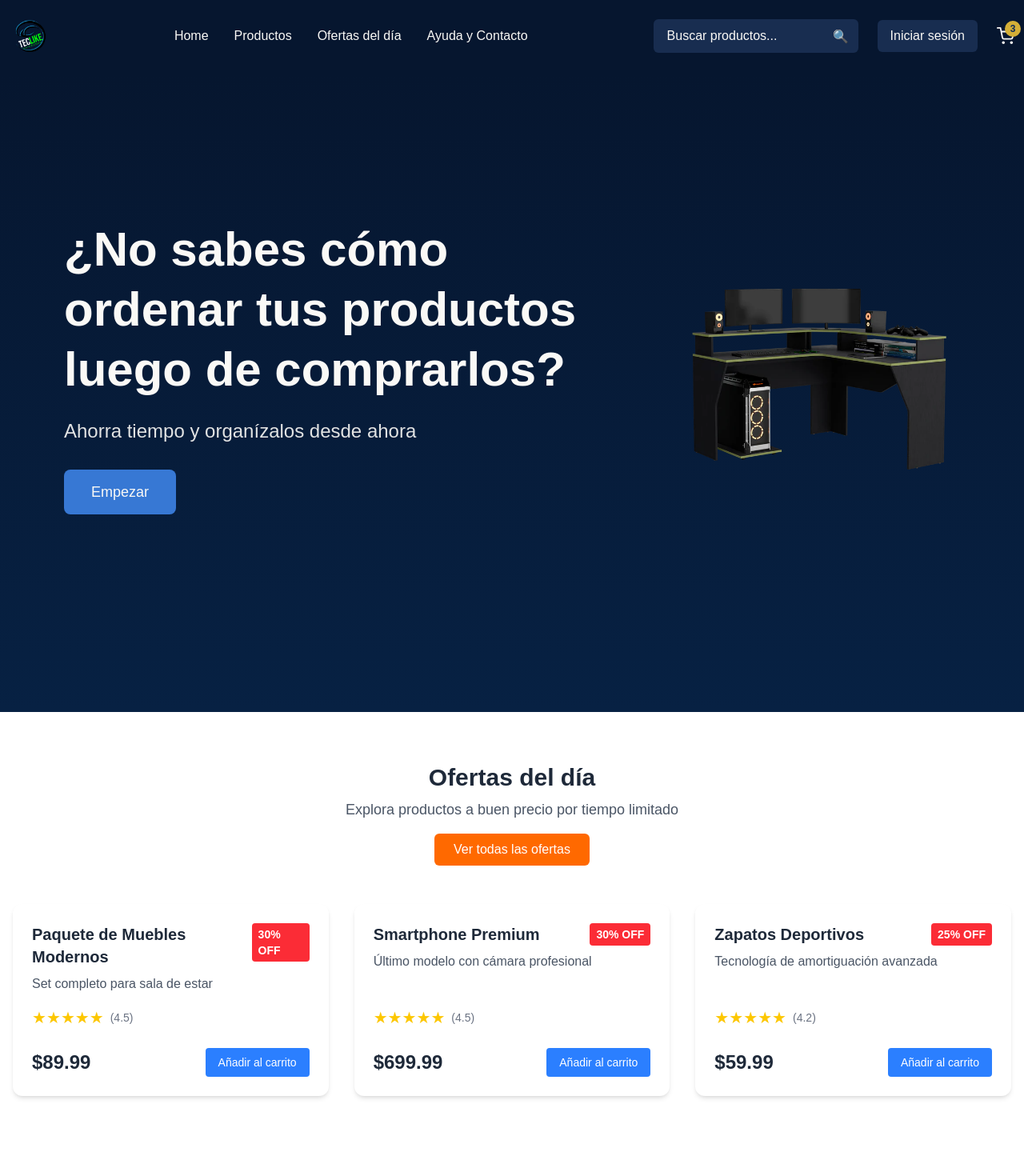
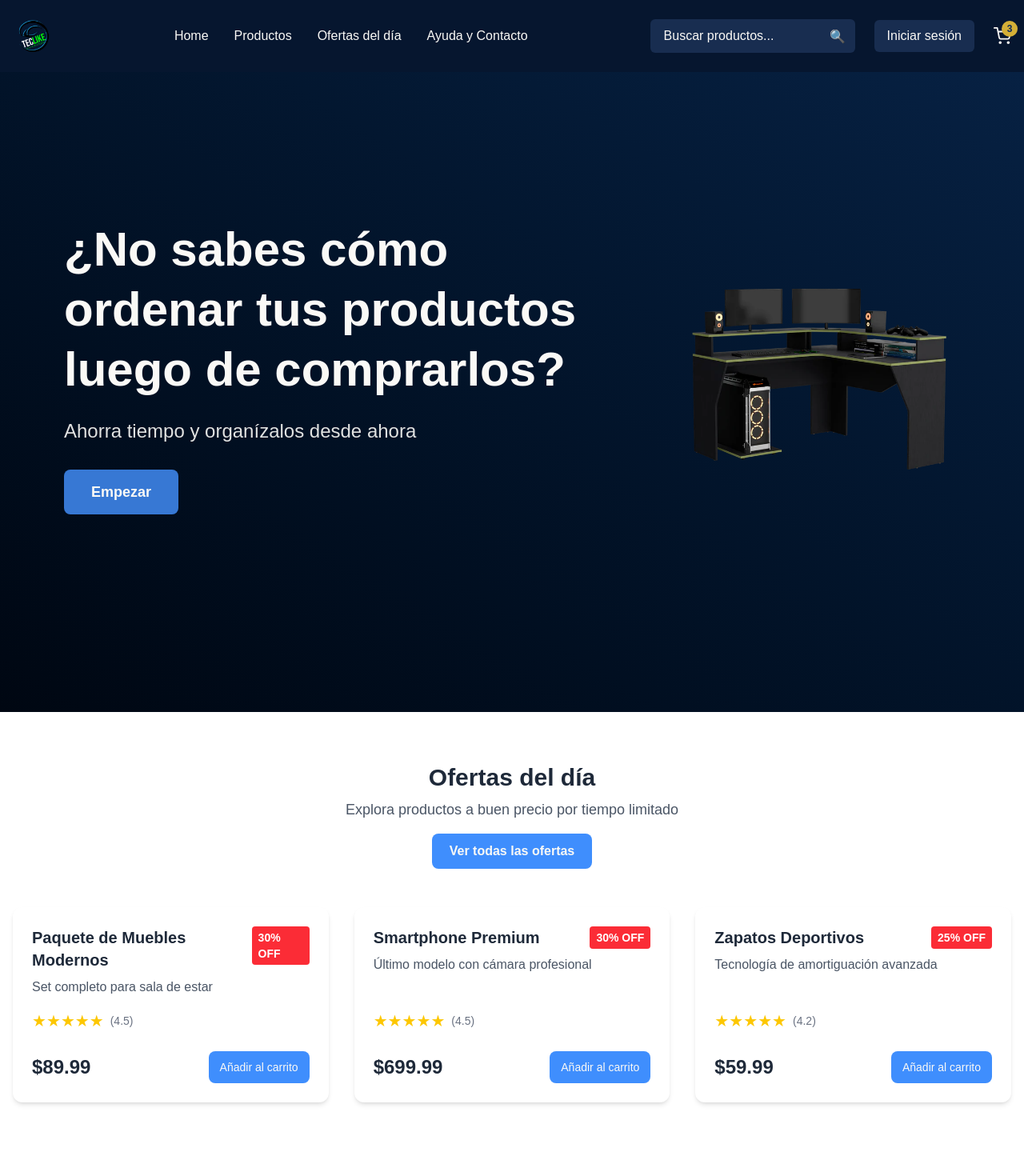
Before and after one commit to MisaelBohorquez27/Teclike-Store-3D, a Next.js app in the folder apps/frontend/: page / in a window 1280 px wide. Shown: the top 1470 px of the page at 80% size. Built offline with nearby package versions, Linux system fonts and the light colour scheme.

Commit message:
fix(Fixing Styles in DailyOffers)

```diff
--- a/apps/frontend/src/components/Button.tsx
+++ b/apps/frontend/src/components/Button.tsx
@@ -2,8 +2,8 @@ import { cn } from '@/lib/utils';
 import { ButtonHTMLAttributes, FC } from 'react';
 
 interface ButtonProps extends ButtonHTMLAttributes<HTMLButtonElement> {
-  variant?: 'primary' | 'outline' | 'gold' | 'ghost';
-  size?: 'default' | 'lg';
+  variant?: 'primary' | 'secondary' | 'addCart' | 'outline';
+  size?: 'default' | 'small' | 'lg';
 }
 
 const Button: FC<ButtonProps> = ({
@@ -15,9 +15,12 @@ const Button: FC<ButtonProps> = ({
 }) => (
   <button
     className={cn(
-      'rounded-lg font-medium transition-all duration-300 focus-visible:outline-none focus-visible:ring-2 focus-visible:ring-[#D4AF37] focus-visible:ring-offset-2',
+      'rounded-lg font-semibold transition-all duration-300 focus-visible:outline-none focus-visible:ring-2 focus-visible:ring-offset-2',
       variant === 'primary' && 'bg-[#3778d4] text-[#FAF9F6] hover:bg-[#5ca0ff] border-2 border-transparent',
+      variant === 'secondary' && 'bg-[#3f8efd] text-[#FAF9F6] hover:bg-[#3778d4] border-2 border-transparent',
+      variant === 'addCart' && 'bg-[#3f8efd] text-[#FAF9F6] hover:bg-[#3778d4] border-2 border-transparent',
       variant === 'outline' && 'bg-transparent text-[#0F2C59] border-2 border-[#0F2C59] hover:bg-[#0F2C59] hover:text-[#FAF9F6]',
+      size === 'small' && 'px-3 py-2 text-sm font-medium',
       size === 'default' && 'px-5 py-2 text-sm md:text-base',
       size === 'lg' && 'px-8 py-3 text-lg',
       className
--- a/apps/frontend/src/components/DailyOffers.tsx
+++ b/apps/frontend/src/components/DailyOffers.tsx
@@ -1,3 +1,4 @@
+import Button from "./Button";
 import { OfferCard } from "./OfferCard";
 
 const OFFERS = [
@@ -37,9 +38,13 @@ export function DailyOffers() {
         <p className="text-lg text-gray-600">
           Explora productos a buen precio por tiempo limitado
         </p>
-        <button className="mt-4 bg-orange-500 hover:bg-orange-600 text-white px-6 py-2 rounded-md font-medium transition-colors">
+        <Button
+          variant="secondary"
+          size="default"
+          className="mt-4"
+        >
           Ver todas las ofertas
-        </button>
+        </Button>
       </div>
 
       <div className="grid grid-cols-1 md:grid-cols-3 gap-8">
--- a/apps/frontend/src/components/HeroBanner.tsx
+++ b/apps/frontend/src/components/HeroBanner.tsx
@@ -7,7 +7,7 @@ export function HeroBanner() {
   return (
     <>
       <Navbar />
-      <main className="min-h-screen bg-gradient-to-b from-[#06162f] to-[#072143] flex items-center justify-center px-4 pb-8 gap-4">
+      <main className="min-h-screen bg-gradient-to-tr from-[#000712] to-[#072143] flex items-center justify-center px-4 pb-8 gap-4">
         <div className="w-full max-w-2xl text-left md:w-2/2 pb-6 p-2 pr-0 rounded-lg ml-2 mb-4 mr-4">
           {/* Título */}
           <h1 className="text-4xl md:text-6xl font-bold text-[#FAF9F6] mb-6 leading-tight">
--- a/apps/frontend/src/components/Navbar.tsx
+++ b/apps/frontend/src/components/Navbar.tsx
@@ -8,7 +8,7 @@ import { FiShoppingCart } from "react-icons/fi";
 export function Navbar() {
   return (
     <nav className="bg-[#06162f] text-[#FAF9F6] shadow-md">
-      <div className="container mx-auto px-3">
+      <div className="container mx-auto px-4">
         <div className="flex justify-between items-center py-6">
           <div className="flex items-center">
              {/* Logo */}
--- a/apps/frontend/src/components/OfferCard.tsx
+++ b/apps/frontend/src/components/OfferCard.tsx
@@ -1,3 +1,4 @@
+import Button from "./Button";
 import { Rating } from "./Rating";
 
 type Offer = {
@@ -28,9 +29,12 @@ export function OfferCard({ offer }: { offer: Offer }) {
 
         <div className="mt-6 flex justify-between items-center">
           <span className="text-2xl font-bold text-gray-800">{offer.price}</span>
-          <button className="bg-blue-500 hover:bg-blue-600 text-white px-4 py-2 rounded text-sm font-medium">
+          <Button
+          variant="addCart"
+          size="small"
+          className="flex items-center justify-center">
             Añadir al carrito
-          </button>
+          </Button>
         </div>
       </div>
     </div>
```
